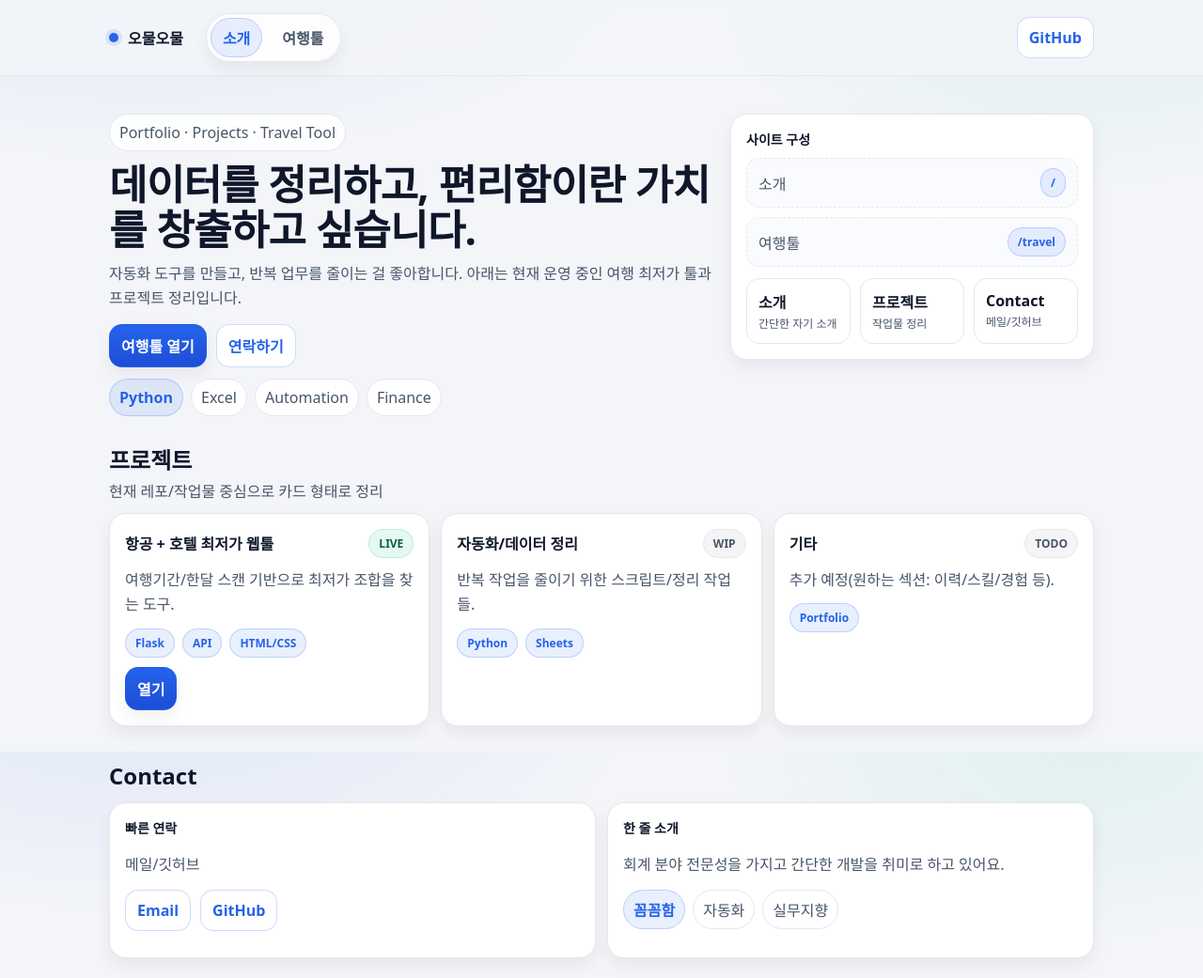
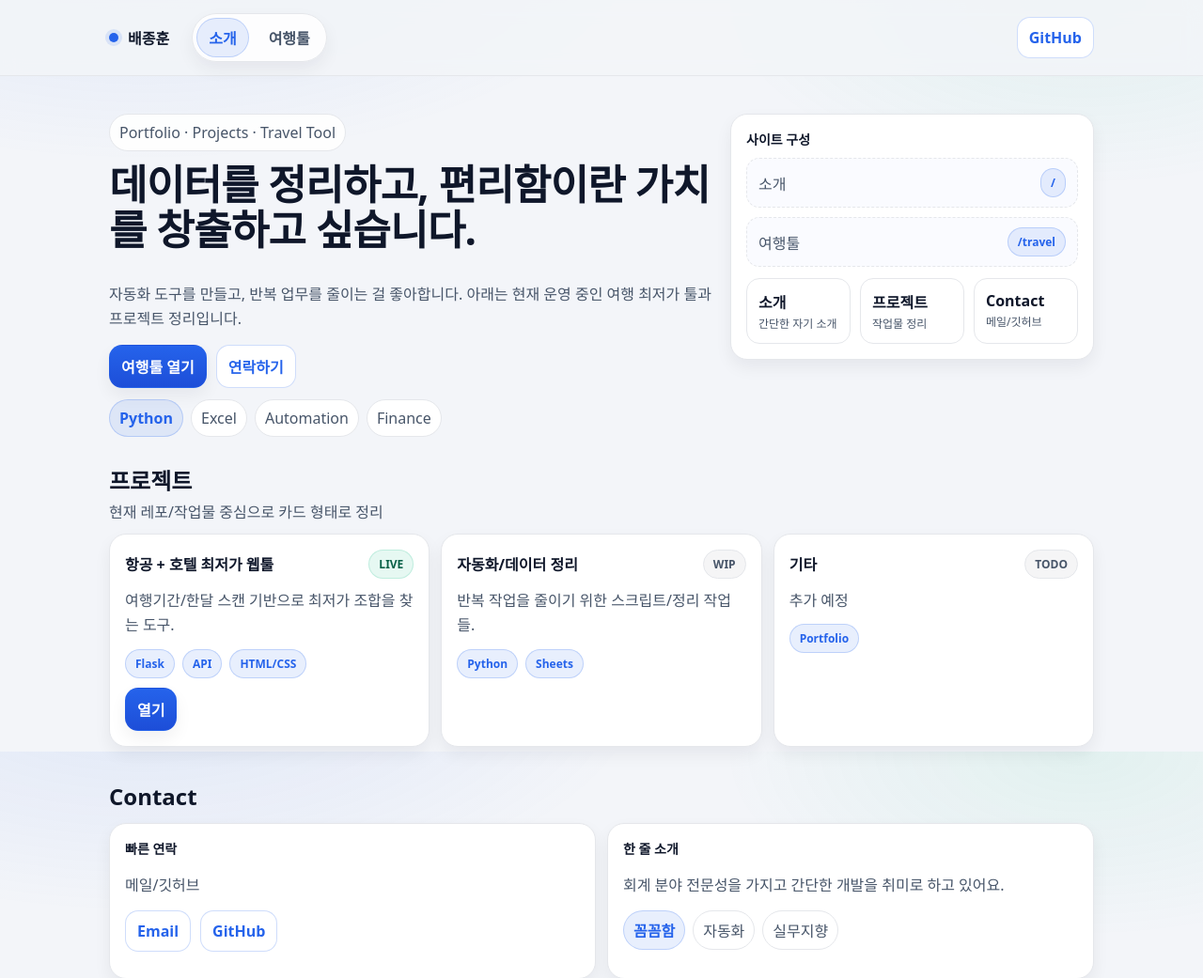
Before and after one commit to bae77777-afk/Flight_hotels, a Flask app: page / in a window 1280 px wide. Shown: the top 1041 px of the page at 94% size. Run offline with Flask 2, Linux system fonts and the light colour scheme.

Commit message:
style: 브랜드 이름을 '배종훈'으로 변경 및 프로젝트 설명 수정

```diff
--- a/templates/base.html
+++ b/templates/base.html
@@ -11,7 +11,7 @@
     <div class="wrap topbar-inner">
       <a class="brand" href="{{ url_for('home') }}">
         <span class="brand-dot"></span>
-        <span class="brand-text">오물오물</span>
+        <span class="brand-text">배종훈</span>
       </a>
 
       <nav class="tabs" aria-label="Primary">
--- a/templates/index.html
+++ b/templates/index.html
@@ -7,6 +7,7 @@
   <div class="hero-left">
     <div class="badge">Portfolio · Projects · Travel Tool</div>
     <h1>데이터를 정리하고, 편리함이란 가치를 창출하고 싶습니다.</h1>
+    <br>
     <p class="lead">
       자동화 도구를 만들고, 반복 업무를 줄이는 걸 좋아합니다.
       아래는 현재 운영 중인 여행 최저가 툴과 프로젝트 정리입니다.
@@ -103,7 +104,7 @@
         <span class="tag ghost">TODO</span>
       </div>
       <p class="project-desc">
-        추가 예정(원하는 섹션: 이력/스킬/경험 등).
+        추가 예정
       </p>
       <div class="project-meta">
         <span class="pill">Portfolio</span>
```
